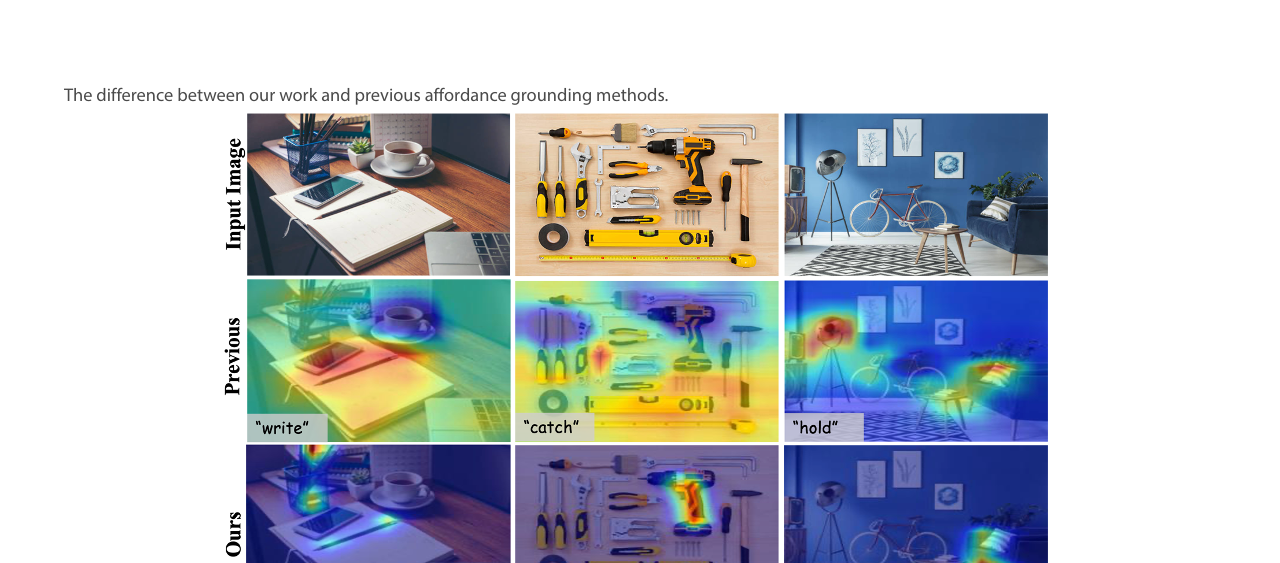
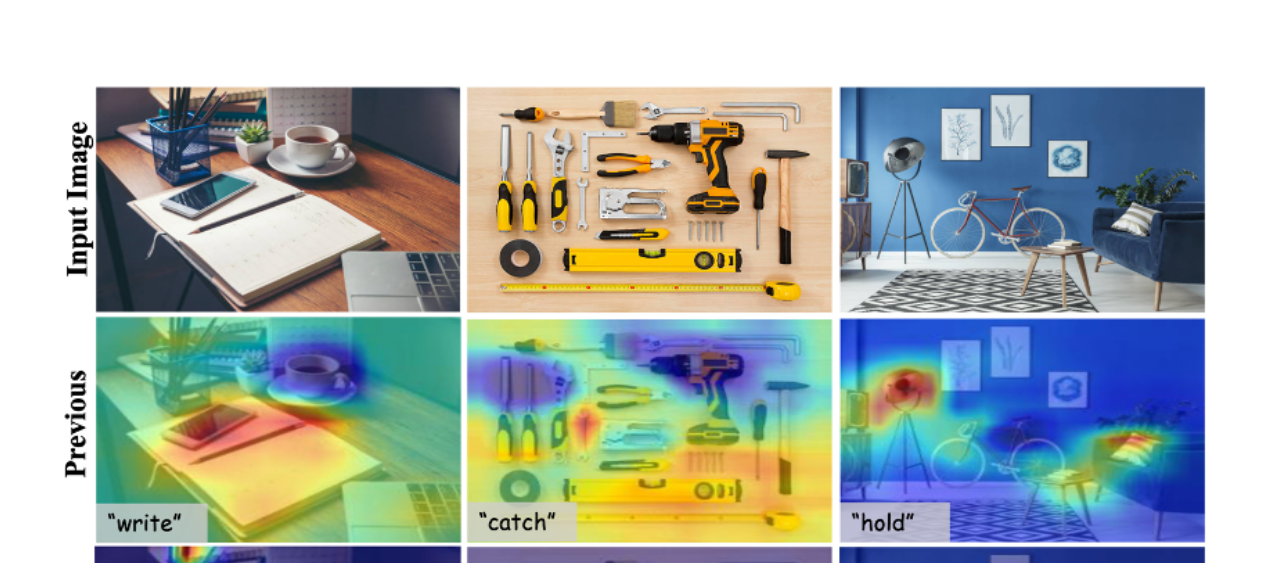
Before and after one commit to worldafford/worldafford.github.io, a plain HTML site: page index.html in a window 1280 px wide. Shown: the part 389-952 px from the top of the page. Drawn offline with nearby package versions, Linux system fonts and the light colour scheme; some icons are missing; a web font is replaced by a local one.

Commit message:
Update index.html

```diff
--- a/index.html
+++ b/index.html
@@ -131,9 +131,8 @@
         <div class="rows">
             <div class="rows is-centered ">
                 <div class="row is-full-width">
-                    <span style="font-size: 115%">The difference between our work and previous affordance grounding methods.</span>
                     <img src="assets/images/differnece.png" class="interpolation-image"
-                         alt="" style="display: block; margin-left: auto; margin-right: auto"/>
+                         alt="" style="display: block; margin-left: auto; margin-right: auto; width: 100%;"/>
                     <br>
                     <!-- <span style="font-size: 110%"><b>Multimodal prompts for task specification.</b> We observe that many robot manipulation tasks can be expressed as <i>multimodal prompts</i> that interleave language and image/video frames. We propose VIMA, an embodied agent capable of processing mulitimodal prompts (left) and controlling a robot arm to solve the task (right).</span> -->
                 </div>
```
